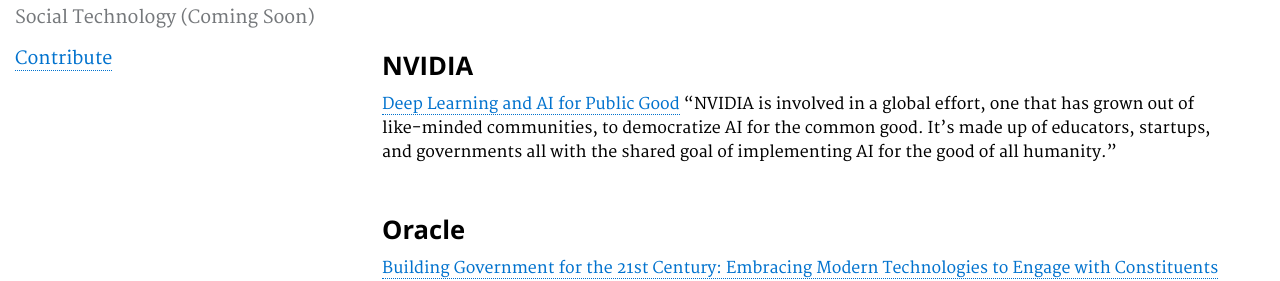
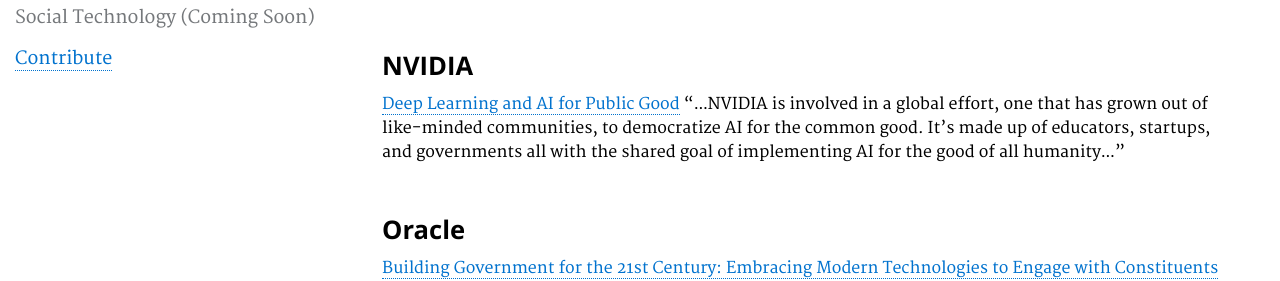
Before and after one commit to GSA/emerging-technology-atlas, a Jekyll site: the page built from pages/artificial-intelligence-resources.md, in a window 1280 px wide. Shown: the part 860-1141 px from the top of the page. Built offline with Jekyll 4.4.1, drawn with Linux system fonts in a browser that asks for light colours.

```diff
--- a/pages/artificial-intelligence-resources.md
+++ b/pages/artificial-intelligence-resources.md
@@ -22,7 +22,7 @@ and Government. Hila Mehr, Harvard Ash Center Technology & Democracy Fellow, Aug
 "...While the potential future use cases of AI in government remain bounded by government resources and the limits of both human creativity and trust in government, the most obvious and immediately beneficial opportunities are those where AI can reduce administrative burdens, help resolve resource allocation problems, and take on significantly complex tasks. Many AI case studies in citizen services today fall into five categories: answering questions, filling out and searching documents, routing requests, translation, and drafting documents. These applications could make government work more efficient while freeing up time for employees to build better relationships with citizens. With citizen satisfaction with digital government offerings leaving much to be desired, AI may be one way to bridge the gap while improving citizen engagement and service delivery..."
 
 ### NVIDIA
-<a href="https://www.nvidia.com/en-us/deep-learning-ai/industries/public-good/">Deep Learning and AI for Public Good</a> "NVIDIA is involved in a global effort, one that has grown out of like-minded communities, to democratize AI for the common good. It’s made up of educators, startups, and governments all with the shared goal of implementing AI for the good of all humanity."
+<a href="https://www.nvidia.com/en-us/deep-learning-ai/industries/public-good/">Deep Learning and AI for Public Good</a> "...NVIDIA is involved in a global effort, one that has grown out of like-minded communities, to democratize AI for the common good. It’s made up of educators, startups, and governments all with the shared goal of implementing AI for the good of all humanity..."
 
 ### Oracle
 <a href="http://www.oracle.com/us/industries/public-sector/build-gov-21-century-br-2389343.pdf">Building Government
```
